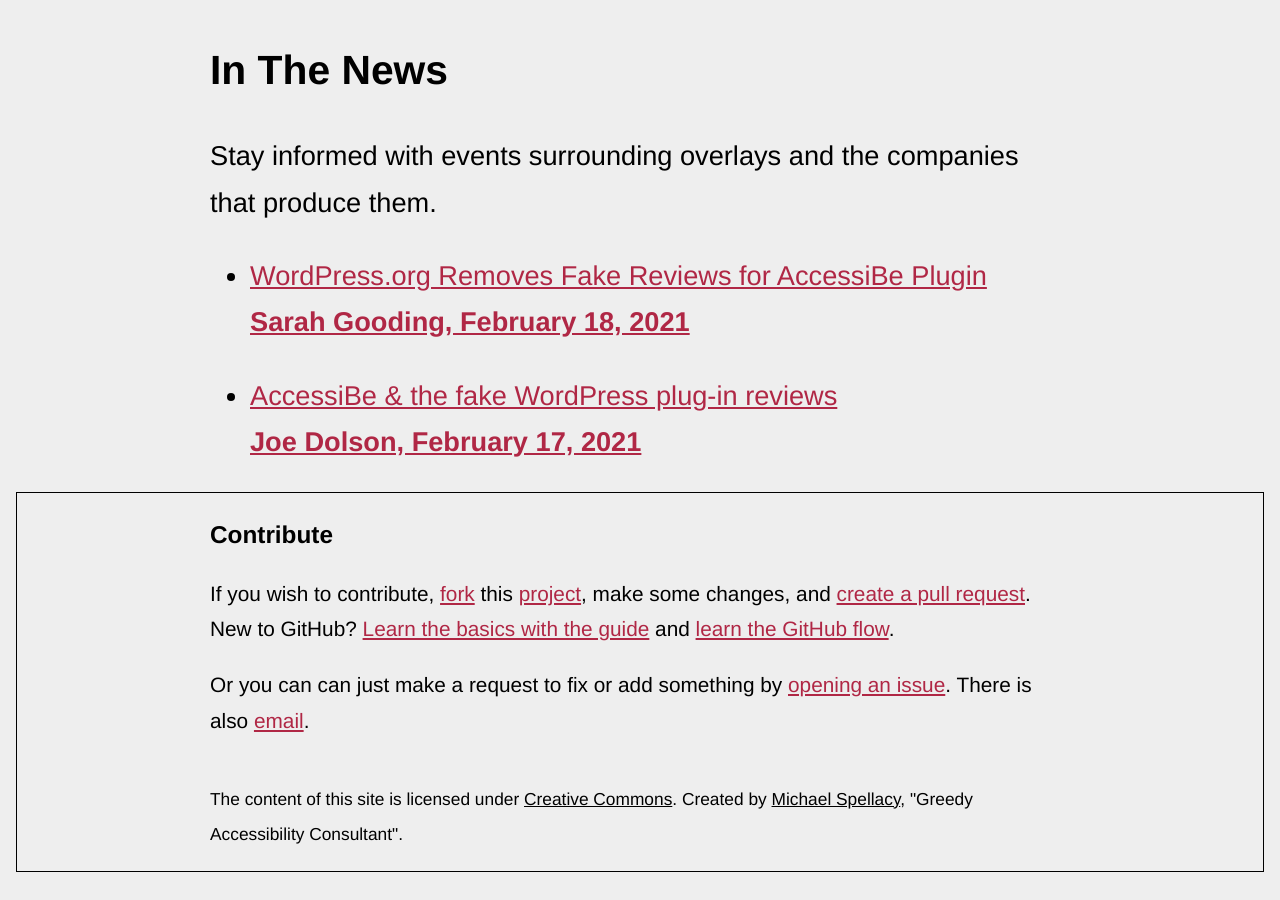
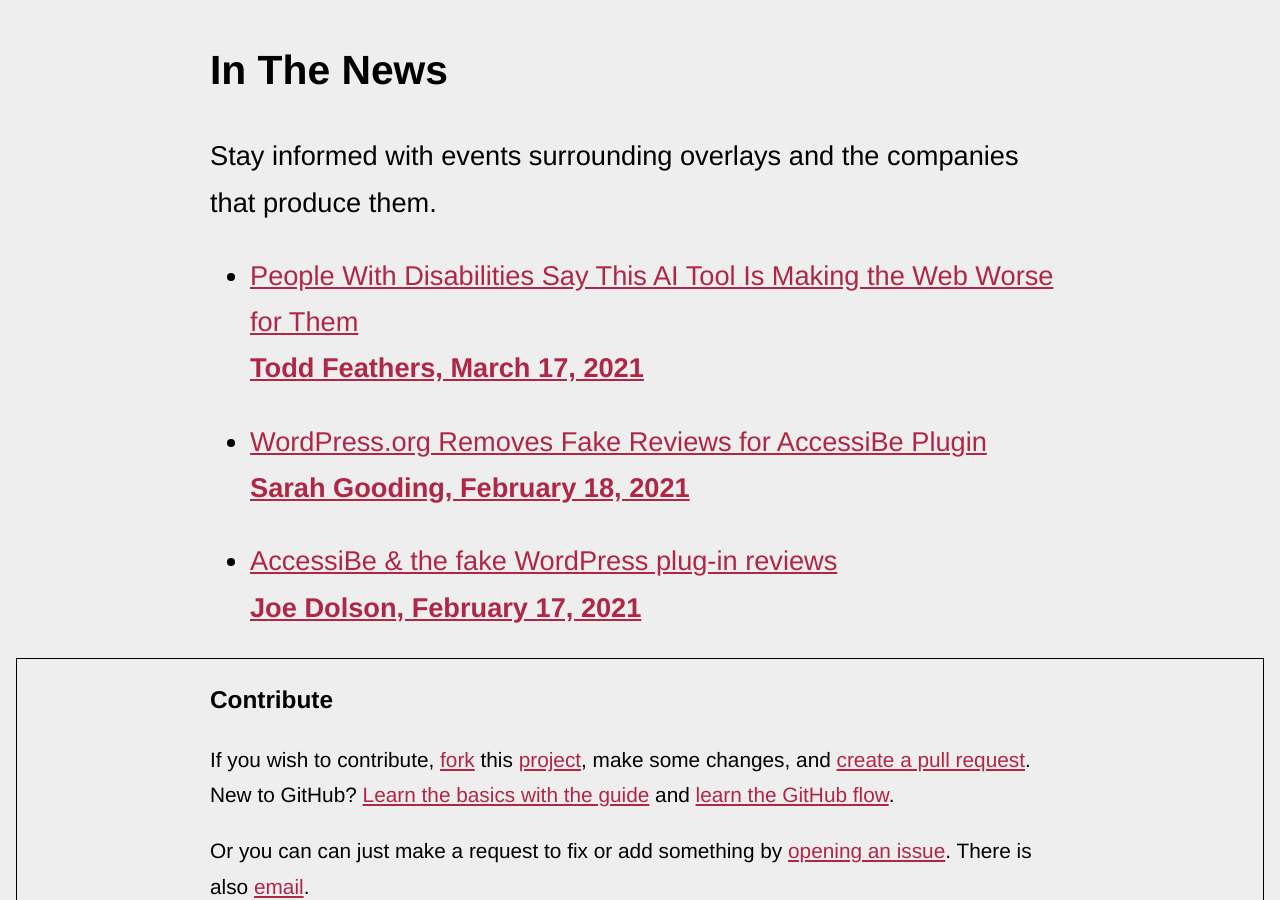
Before and after one commit to michaelspellacy/shouldiuseanaccessibilityoverlay-com, a Jekyll site: the page built from index.html, in a window 1280 px wide and 900 px high, scrolled down 5544 px. Built offline with Jekyll 4.4.1, drawn with Linux system fonts in a browser that asks for light colours.

Commit message:
Vice article

```diff
--- a/index.html
+++ b/index.html
@@ -56,6 +56,7 @@
 <p>Stay informed with events surrounding overlays and the companies that produce them.</p>
 
 <ul class="articles">
+  <li><a href="https://www.vice.com/en/article/m7az74/people-with-disabilities-say-this-ai-tool-is-making-the-web-worse-for-them">People With Disabilities Say This AI Tool Is Making the Web Worse for Them <span>Todd Feathers, March 17, 2021</span></a></li>
   <li><a href="https://wptavern.com/wordpress-org-removes-fake-reviews-for-acessibe-plugin">WordPress.org Removes Fake Reviews for AccessiBe Plugin <span>Sarah Gooding, February 18, 2021</span></a></li>
   <li><a href="https://www.joedolson.com/2021/02/accessibe-the-fake-wordpress-plug-in-reviews/">AccessiBe & the fake WordPress plug-in reviews <span>Joe Dolson, February 17, 2021</span></a></li>
 </ul>
```
